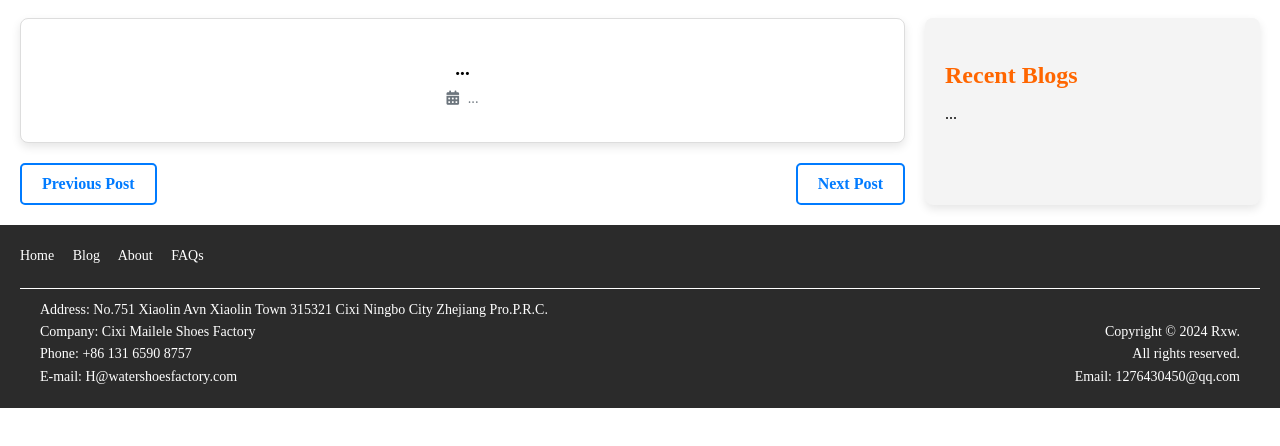
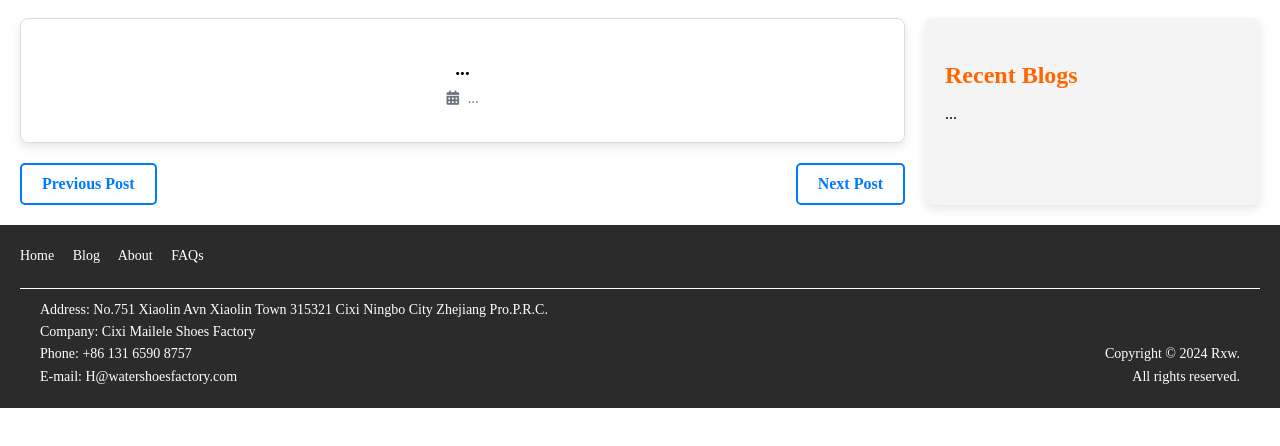
Before and after one commit to rxw2023/seoweb, a plain HTML site: page post1.html in a window 1280 px wide. Shown: the part 74-520 px from the top of the page. Drawn offline with Linux system fonts and the light colour scheme.

Commit message:
Update post1.html

```diff
--- a/post1.html
+++ b/post1.html
@@ -89,7 +89,6 @@
                 <p>
                     Copyright © 2024 Rxw.<br>
                     All rights reserved.<br>
-                    Email: 1276430450@qq.com<br>
                 </p>
             </div>
         </div>
```
